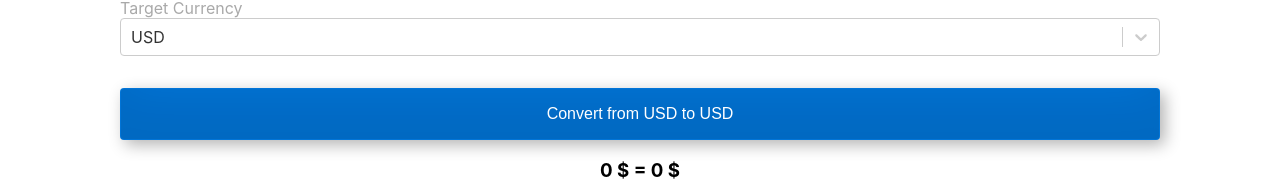
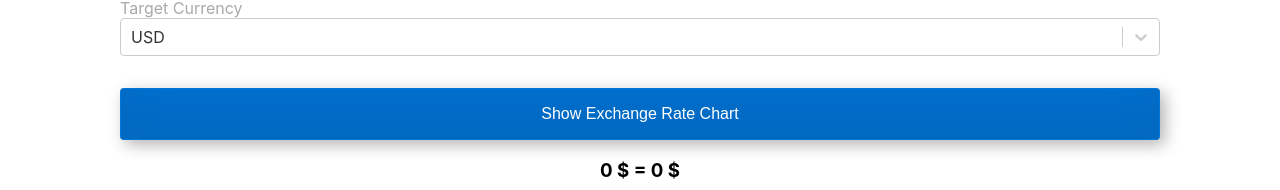
Before and after one commit to silverhairs/currencies, a Next.js app: page / in a window 1280 px wide. Shown: the part 322-512 px from the top of the page. Built offline with nearby package versions, Linux system fonts and the light colour scheme; no server answers.

Commit message:
feat:add chart handler

```diff
--- a/components/ExchangeForm.tsx
+++ b/components/ExchangeForm.tsx
@@ -9,6 +9,10 @@ type AmountHandler = (amount: number) => void;
  * A callback type for the currency update handler.
  */
 type CurrencyHandler = (currency: Currency) => void;
+/**
+ * A callback to handle the chart
+ */
+type ChartHandler = (exchange: Exchange) => void;
 
 interface ExchangeFormProps {
   exchange: Exchange;
@@ -18,6 +22,7 @@ interface ExchangeFormProps {
   onChangeAmount: AmountHandler;
   onChangeBaseCurrency: CurrencyHandler;
   onChangeTargetCurrency: CurrencyHandler;
+  chartHandler?: ChartHandler;
 }
 /**
  * A model for a currency.
@@ -96,9 +101,8 @@ export function ExchangeForm(props: ExchangeFormProps): JSX.Element {
         />
       </div>
       <div className='result-field field'>
-        <button>
-          Convert from {props.exchange.baseCurrency.label} to{' '}
-          {props.exchange.targetCurrency.label}
+        <button onClick={() => props.chartHandler?.(props.exchange)}>
+          Show Exchange Rate Chart
         </button>
         <div className='result'>
           <h3>{`${amount} ${
```
